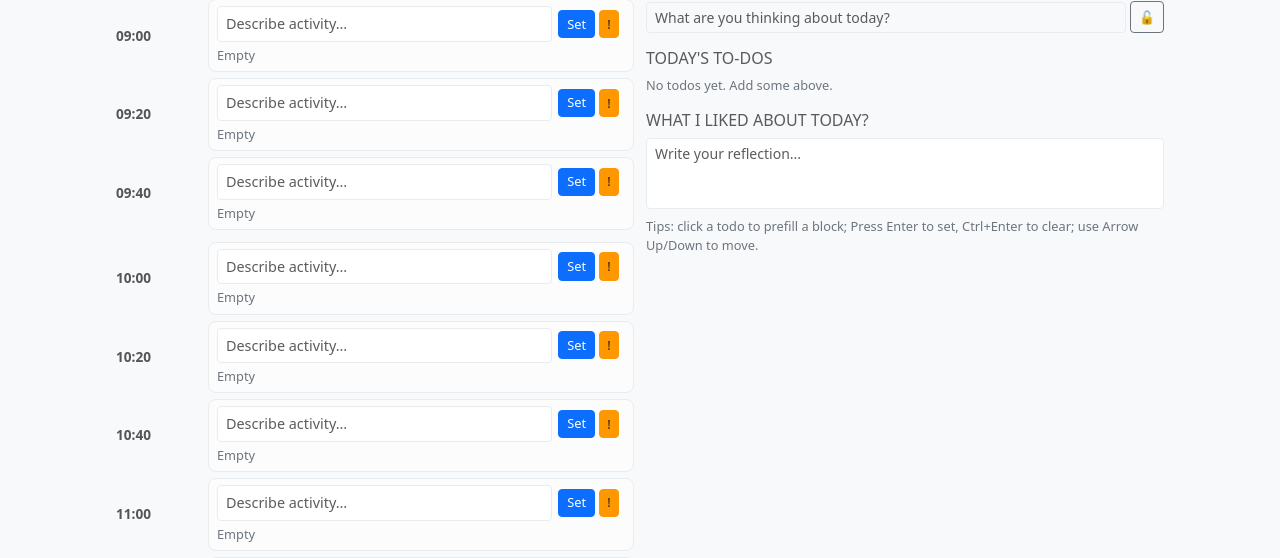
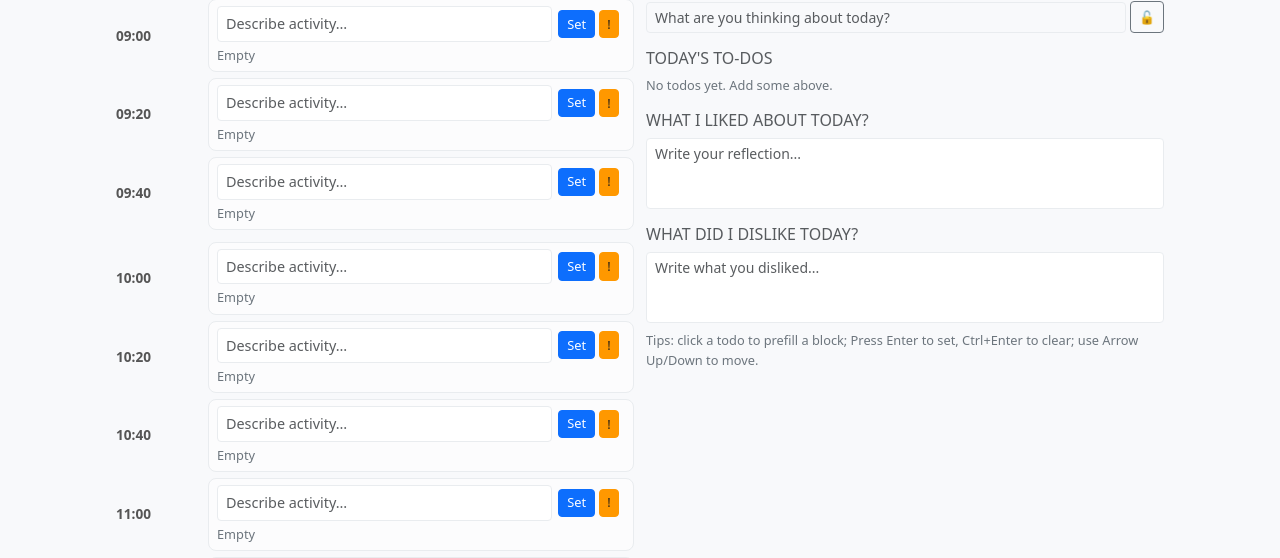
Before and after one commit to zlatkapod/dayplanner, a Flask app: page /dayplanner in a window 1280 px wide. Shown: the part 146-704 px from the top of the page. Run offline with Flask 3, Linux system fonts and the light colour scheme.

Commit message:
Add "Dislike" field for daily plans with autosave functionality
- Introduced a new "What did I dislike today?" input field in daily plans.
- Added autosave support for the dislike input with a 600ms delay.
- Updated templates and backend logic to handle saving and persisting dislikes.

```diff
--- a/app.py
+++ b/app.py
@@ -72,6 +72,7 @@ def build_plan(day: date_cls, start: time_cls, end: time_cls, existing: dict | N
         "blocks": slots,
         "note": "",
         "reflection": "",
+        "dislike": "",
     }
     # if existing provided, try to keep activities where times still exist
     if existing:
@@ -80,6 +81,7 @@ def build_plan(day: date_cls, start: time_cls, end: time_cls, existing: dict | N
         plan["todos"] = existing.get("todos", [])
         plan["note"] = existing.get("note", existing.get("notes", ""))
         plan["reflection"] = existing.get("reflection", "")
+        plan["dislike"] = existing.get("dislike", "")
         plan["topic"] = existing.get("topic", "")
         for b in plan["blocks"]:
             t = b["time"]
@@ -552,6 +554,22 @@ def save_reflection():
     text = (request.form.get("text") or "")
     plan = load_plan(day)
     plan["reflection"] = text
+    save_plan(day, plan)
+    return ("", 204)
+
+@app.route("/dislike", methods=["POST"])
+def save_dislike():
+    """Autosave the 'What did I dislike today?' field.
+    Expects form fields: date (YYYY-MM-DD), text (string).
+    Returns 204 No Content for HTMX with hx-swap="none".
+    """
+    try:
+        day = datetime.strptime(request.form.get("date"), "%Y-%m-%d").date()
+    except Exception:
+        abort(400, "Bad date format, expected YYYY-MM-DD")
+    text = (request.form.get("text") or "")
+    plan = load_plan(day)
+    plan["dislike"] = text
     save_plan(day, plan)
     return ("", 204)
 
--- a/templates/partials/todos.html
+++ b/templates/partials/todos.html
@@ -37,4 +37,18 @@
       >{{ plan.reflection or '' }}</textarea>
     </form>
   </div>
+
+  <div class="mt-3">
+    <h6 class="text-uppercase text-muted mb-2">What did I dislike today?</h6>
+    <form hx-post="/dislike" hx-trigger="input changed delay:600ms" hx-swap="none">
+      <input type="hidden" name="date" value="{{ plan.date }}"/>
+      <textarea name="text"
+                class="form-control form-control-sm dp-note"
+                placeholder="Write what you disliked..."
+                rows="3"
+                oninput="this.style.height='auto';this.style.height=this.scrollHeight+'px'"
+                hx-on::load="this.style.height='auto';this.style.height=this.scrollHeight+'px'"
+      >{{ plan.dislike or '' }}</textarea>
+    </form>
+  </div>
 </div>
```
